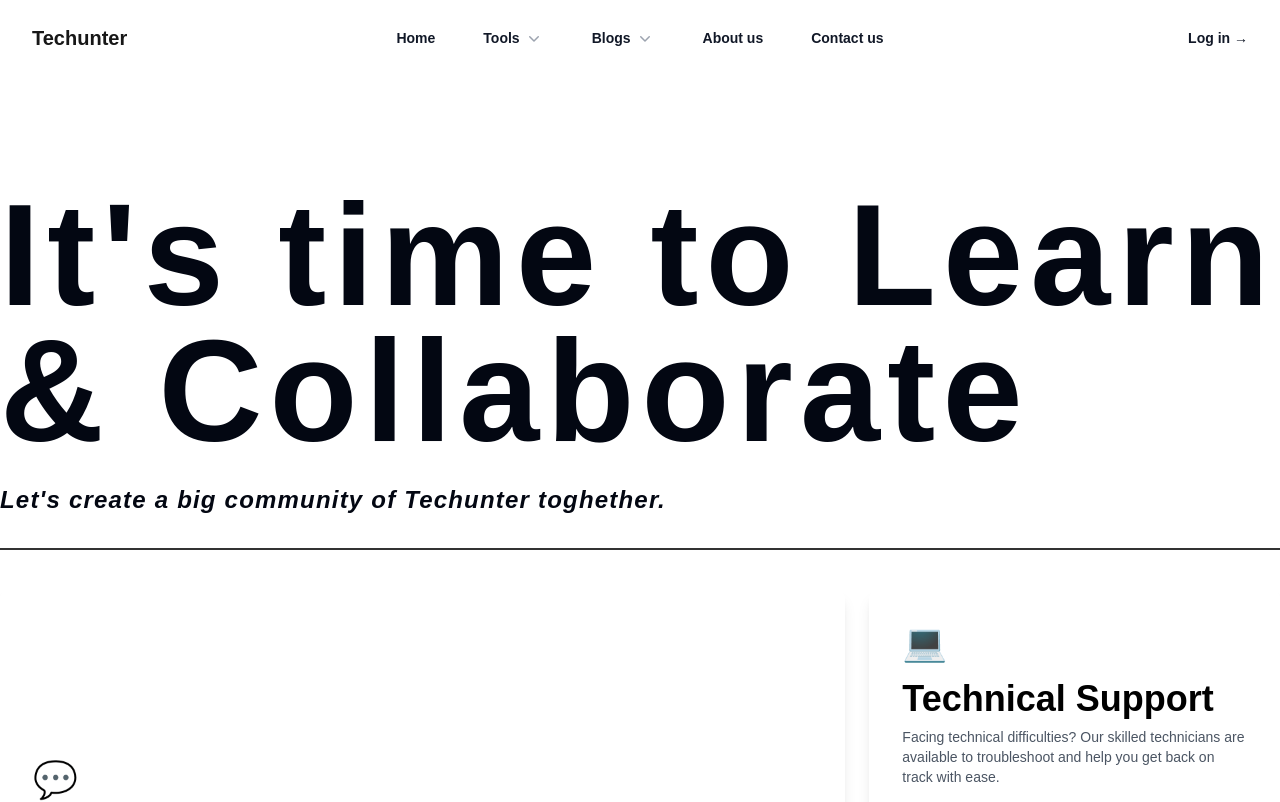
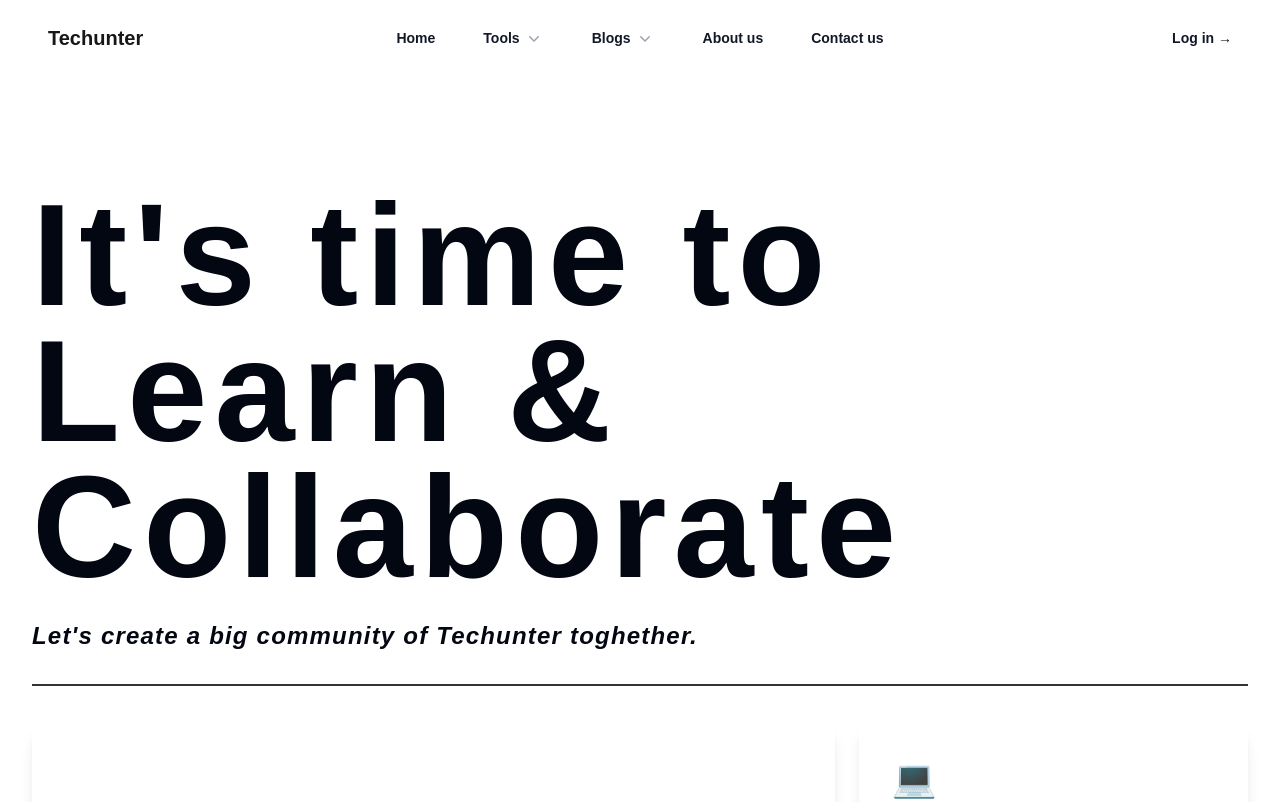
Before and after one commit to techunterhub/techunter, a Next.js app: page /contact in a window 1280 px wide. Shown: the top 802 px of the page. Built offline with nearby package versions, Linux system fonts and the light colour scheme.

Commit message:
refactor: solved some minor UI issues

```diff
--- a/app/about-us/page.tsx
+++ b/app/about-us/page.tsx
@@ -44,7 +44,7 @@ const Home = () => {
 
   return (
     <div className="py-16">
-      <div className="container mx-auto px-4 text-gray-900">
+      <div className="container mx-auto px-6 py-4 text-gray-900">
         <h1 className="mb-6 text-4xl font-bold md:text-6xl">
           Techunter: Your Tech Guide and Mentor
         </h1>
--- a/app/contact/page.tsx
+++ b/app/contact/page.tsx
@@ -45,7 +45,7 @@ export default function Contact() {
   ];
 
   return (
-    <div className="container mx-auto">
+    <div className="container mx-auto px-8">
             <div className="mb-8 font-montserrat">
         <div className="mt-28 flex flex-col gap-6">
           <h1 className="font-montserrat text-4xl font-bold leading-[3rem] tracking-wider text-gray-950 sm:text-[4.5rem] sm:leading-[4.5rem] md:text-[5.2rem] md:leading-[5rem] lg:text-[8rem] lg:leading-[7.5rem] xl:text-[9rem] xl:leading-[8.5rem]">
--- a/components/Navbar.tsx
+++ b/components/Navbar.tsx
@@ -105,7 +105,7 @@ export default function Example() {
   const [mobileMenuOpen, setMobileMenuOpen] = useState(false);
   return (
     <>
-      <header className="bg-white font-montserrat">
+      <header className="bg-white font-montserrat px-4">
 
         <nav
           aria-label="Global"
```
Also changed, not shown: 1 other file (tests, documents, lock files or other folders).
